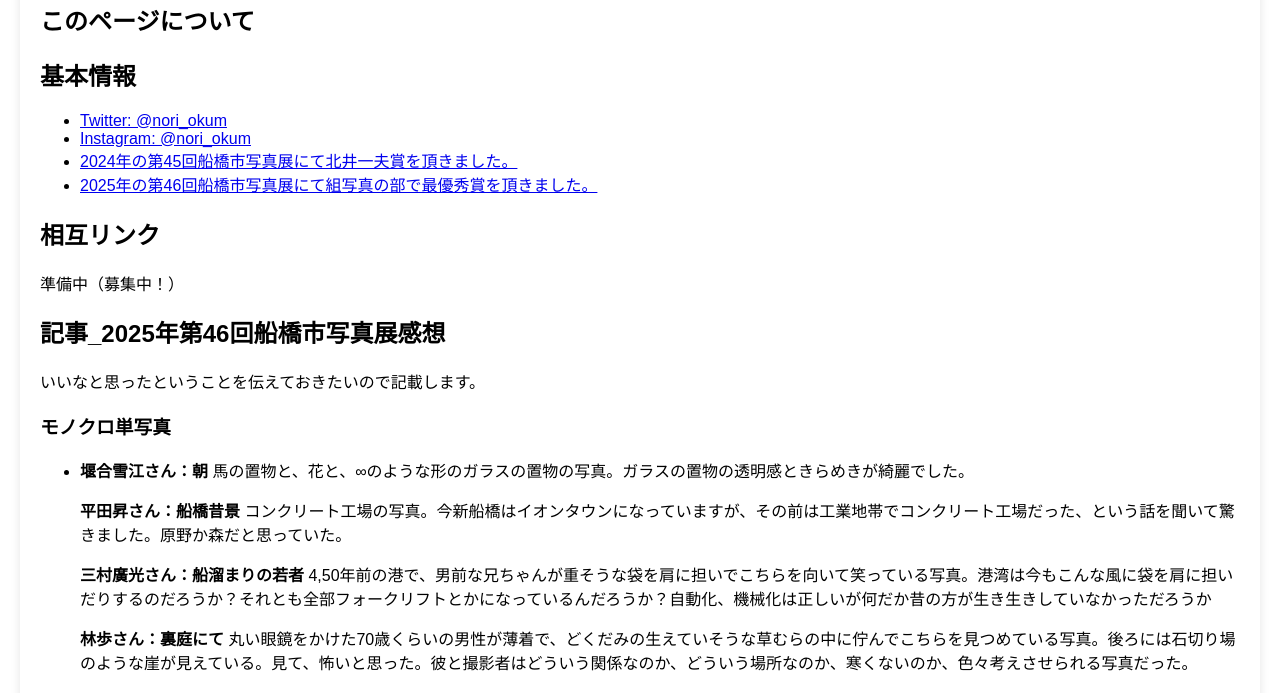
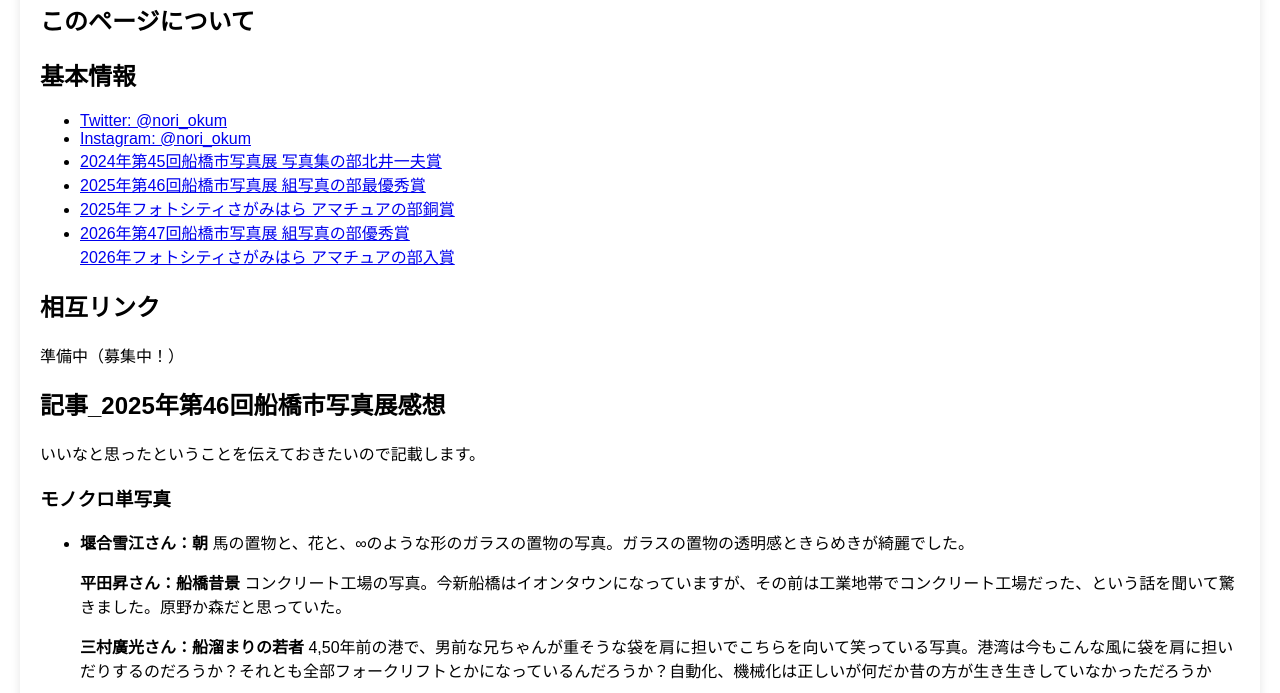
Before and after one commit to noriokum/noriokum.github.io, a plain HTML site: page index.html in a window 1280 px wide. Shown: the part 107-800 px from the top of the page. Drawn offline with Linux system fonts and the light colour scheme.

Commit message:
Update award links in index.html

```diff
--- a/index.html
+++ b/index.html
@@ -59,8 +59,11 @@
          <ul>
              <li><a href="https://twitter.com/nori_okum">Twitter: @nori_okum</a></li>
              <li><a href="https://www.instagram.com/nori_okum/">Instagram: @nori_okum</a></li>
-             <li><a href="https://blog.goo.ne.jp/renmei726050/e/be344bbba7743702b7809043ddbf9eb7">2024年の第45回船橋市写真展にて北井一夫賞を頂きました。</a></li>
-<li><a href="https://blog.goo.ne.jp/renmei726050/e/b23b9ad303640914024dfc142774969e">2025年の第46回船橋市写真展にて組写真の部で最優秀賞を頂きました。</a></li>
+             <li><a href="https://cdrxh555.hatenadiary.com/entry/be344bbba7743702b7809043ddbf9eb7">2024年第45回船橋市写真展 写真集の部北井一夫賞</a></li>
+             <li><a href="https://cdrxh555.hatenadiary.com/entry/b23b9ad303640914024dfc142774969e">2025年第46回船橋市写真展 組写真の部最優秀賞</a></li>
+             <li><a href="https://www.city.sagamihara.kanagawa.jp/_res/projects/default_project/_page_/001/033/724/2025ichiran_s.pdf">2025年フォトシティさがみはら アマチュアの部銅賞</a></li>
+             <li><a href="https://cdrxh555.hatenadiary.com/entry/2026/02/21/140400">2026年第47回船橋市写真展 組写真の部優秀賞</a></li
+             <li><a href="https://www.city.sagamihara.kanagawa.jp/_res/projects/default_project/_page_/001/036/093/2026s1.pdf">2026年フォトシティさがみはら アマチュアの部入賞</a></li>
          </ul>
          <h2 id="h2_link">相互リンク</h2>
          <p>準備中（募集中！）</p>
```
